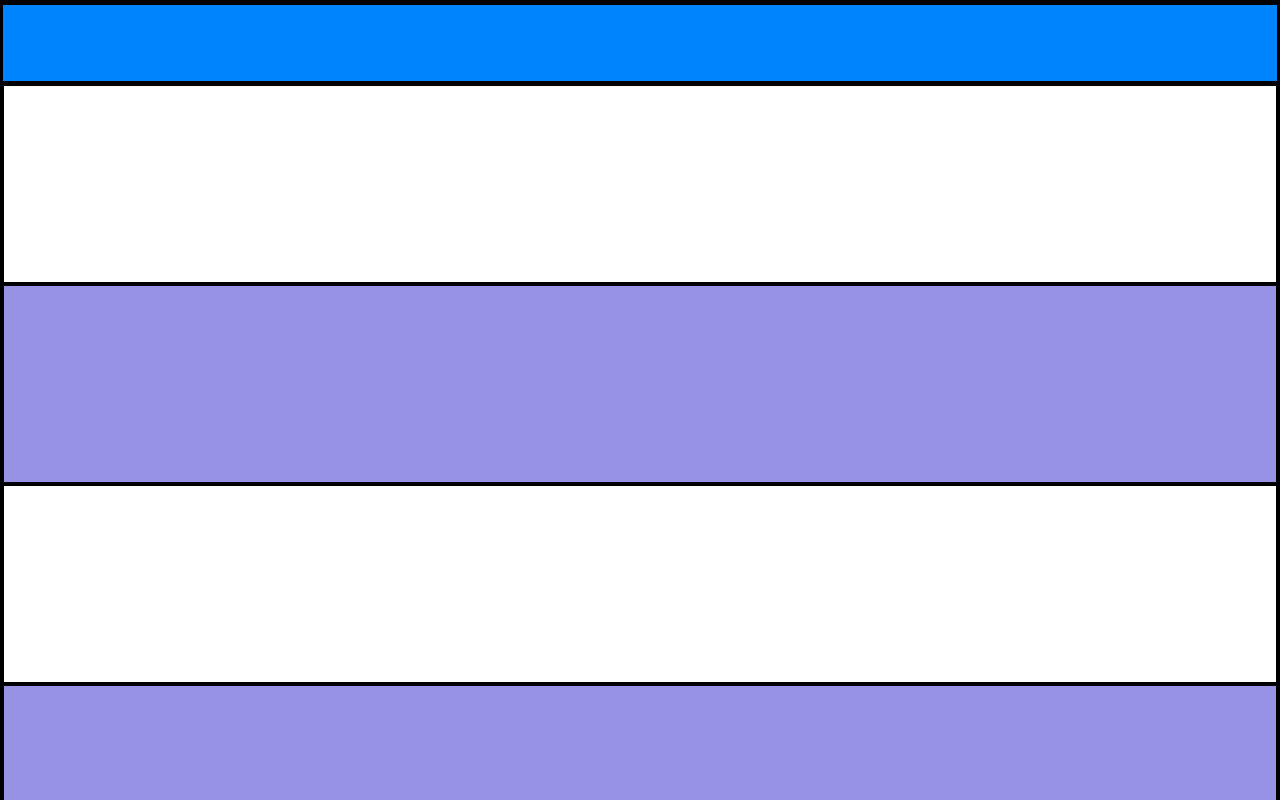
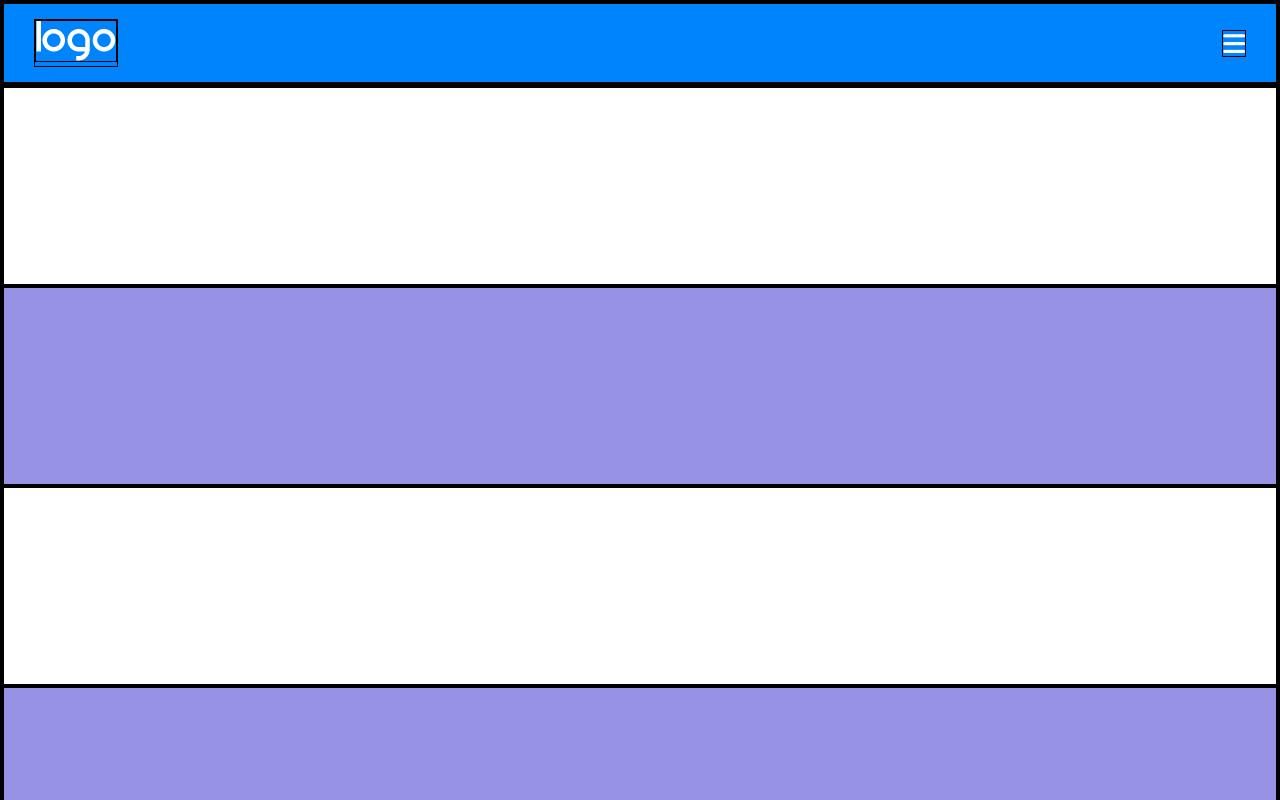
Before and after one commit to Riccardo-Potalivo/htmlcss-responsive-layout, a plain HTML site: page index.html in a window 1280 px wide. Shown: the top 800 px of the page. Drawn offline with Linux system fonts and the light colour scheme.

Commit message:
navigation-bar-css-html-done

```diff
--- a/css/style.css
+++ b/css/style.css
@@ -40,20 +40,44 @@ utility
 /* ---------------------------------
 flex
 --------------------------------- */
+.d-flex
+{
+    display: flex;
+}
+
+.j-c-s-between
+{
+    justify-content: space-between;
+}
+.a-i-center
+{
+    align-items: center;
+}
 
 
 /* ---------------------------------
 general
 --------------------------------- */
+.container
+{
+    width: 100%;
+    padding: 0 30px;
+}
+
+.icons-md
+{
+    font-size: 25px;
+}
 
 
 /* ---------------------------------
 navigation bar
 --------------------------------- */
-nav
+nav>.container
 {
     background-color: var(--color-secondary);
     height: var(--nav-height);
+    color: var(--color-neutral-white);
 }
 
 
--- a/index.html
+++ b/index.html
@@ -15,8 +15,9 @@
 <body>
     <!-- navigation bar -->
     <nav>
-        <div class="container">
-
+        <div class="container d-flex j-c-s-between a-i-center">
+            <a href="#"><img src="img/logo.png" alt="logo" id="logo"></a>
+            <i class="fa-solid fa-bars icons-md"></i>
         </div>
     </nav>
 
```
